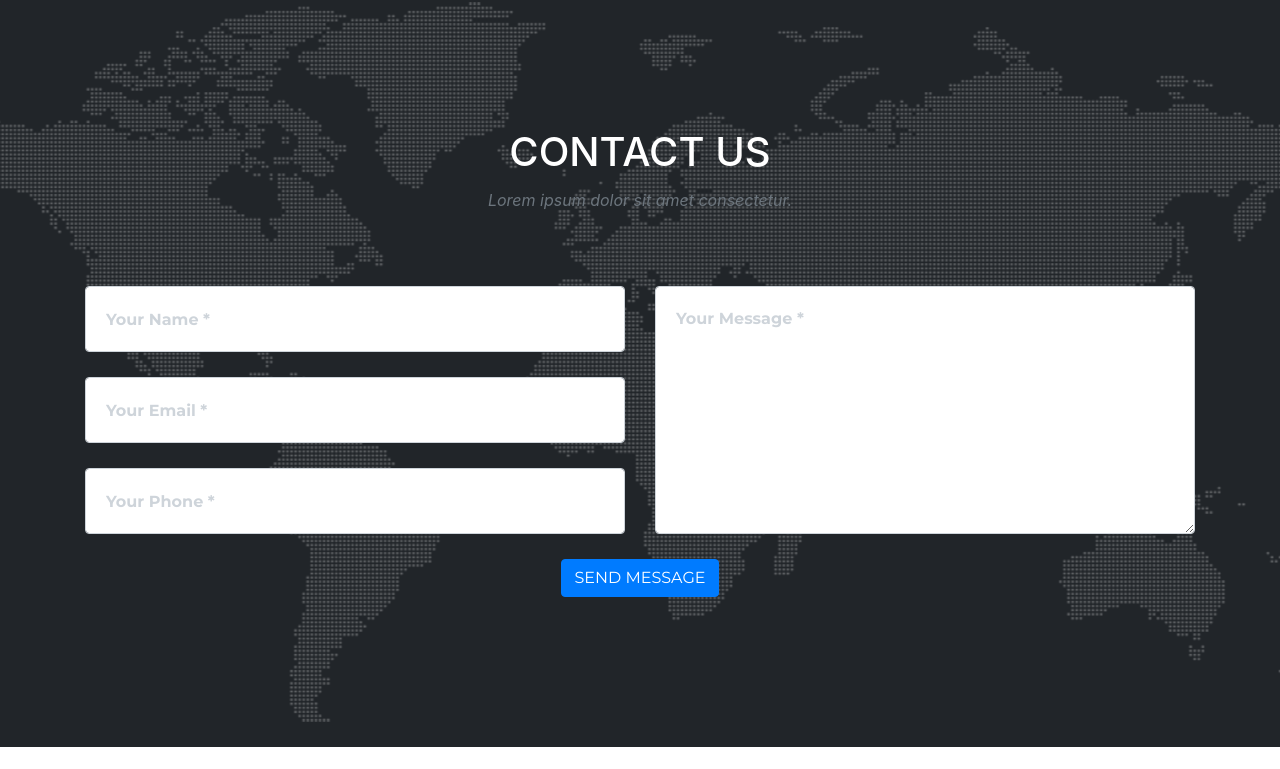
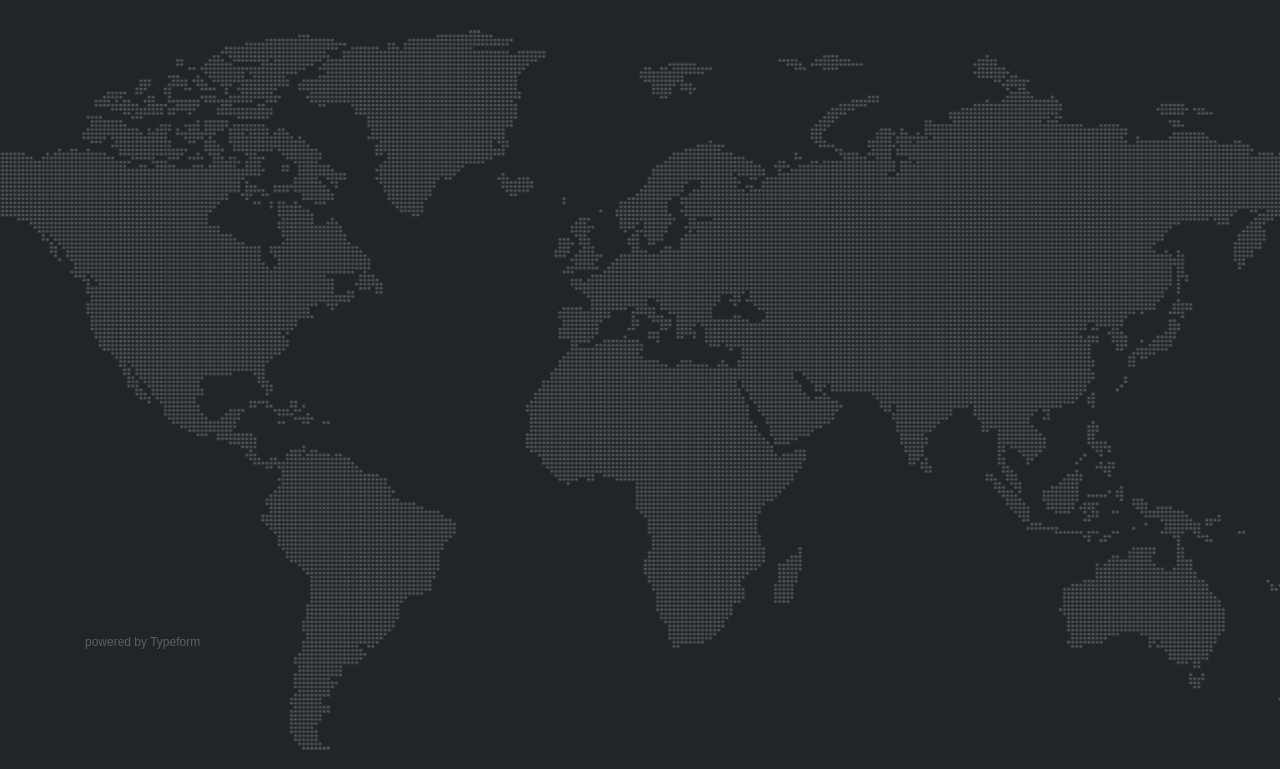
Before and after one commit to chudaol/elevenna, a website with bundled scripts: page index.html in a window 1280 px wide. Shown: the part 5965-6734 px from the top of the page. Built offline with nearby package versions, Linux system fonts and the light colour scheme; a script that the page names is missing; a web font is replaced by a local one.

Commit message:
added typeform instead of some strange things

```diff
--- a/index.html
+++ b/index.html
@@ -404,45 +404,7 @@
   <!-- Contact -->
   <section id="contact">
     <div class="container">
-      <div class="row">
-        <div class="col-lg-12 text-center">
-          <h2 class="section-heading text-uppercase">Contact Us</h2>
-          <h3 class="section-subheading text-muted">Lorem ipsum dolor sit amet consectetur.</h3>
-        </div>
-      </div>
-      <div class="row">
-        <div class="col-lg-12">
-          <form id="contactForm" name="sentMessage" novalidate="novalidate">
-            <div class="row">
-              <div class="col-md-6">
-                <div class="form-group">
-                  <input class="form-control" id="name" type="text" placeholder="Your Name *" required="required" data-validation-required-message="Please enter your name.">
-                  <p class="help-block text-danger"></p>
-                </div>
-                <div class="form-group">
-                  <input class="form-control" id="email" type="email" placeholder="Your Email *" required="required" data-validation-required-message="Please enter your email address.">
-                  <p class="help-block text-danger"></p>
-                </div>
-                <div class="form-group">
-                  <input class="form-control" id="phone" type="tel" placeholder="Your Phone *" required="required" data-validation-required-message="Please enter your phone number.">
-                  <p class="help-block text-danger"></p>
-                </div>
-              </div>
-              <div class="col-md-6">
-                <div class="form-group">
-                  <textarea class="form-control" id="message" placeholder="Your Message *" required="required" data-validation-required-message="Please enter a message."></textarea>
-                  <p class="help-block text-danger"></p>
-                </div>
-              </div>
-              <div class="clearfix"></div>
-              <div class="col-lg-12 text-center">
-                <div id="success"></div>
-                <button id="sendMessageButton" class="btn btn-primary btn-xl text-uppercase" type="submit">Send Message</button>
-              </div>
-            </div>
-          </form>
-        </div>
-      </div>
+      <div class="typeform-widget" data-url="https://olena98.typeform.com/to/Eq0Zyc" style="width: 100%; height: 500px;"></div> <script> (function() { var qs,js,q,s,d=document, gi=d.getElementById, ce=d.createElement, gt=d.getElementsByTagName, id="typef_orm", b="https://embed.typeform.com/"; if(!gi.call(d,id)) { js=ce.call(d,"script"); js.id=id; js.src=b+"embed.js"; q=gt.call(d,"script")[0]; q.parentNode.insertBefore(js,q) } })() </script> <div style="font-family: Sans-Serif;font-size: 12px;color: #999;opacity: 0.5; padding-top: 5px;"> powered by <a href="https://admin.typeform.com/signup?utm_campaign=Eq0Zyc&utm_source=typeform.com-13112858-Basic&utm_medium=typeform&utm_content=typeform-embedded-poweredbytypeform&utm_term=EN" style="color: #999" target="_blank">Typeform</a> </div>
     </div>
   </section>
 
```
Also changed, not shown: gulpfile.js (+6 -5 lines).
